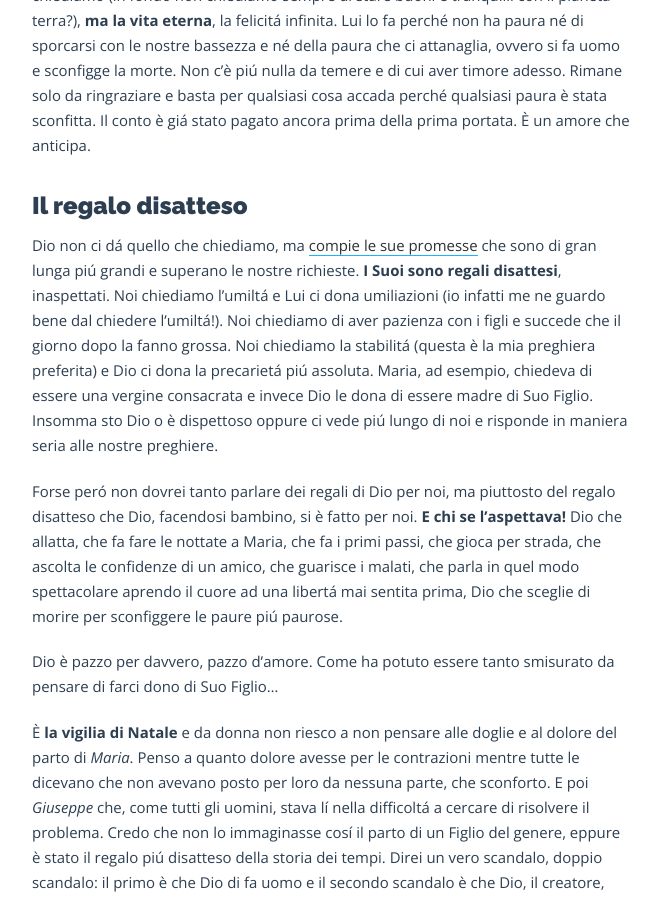
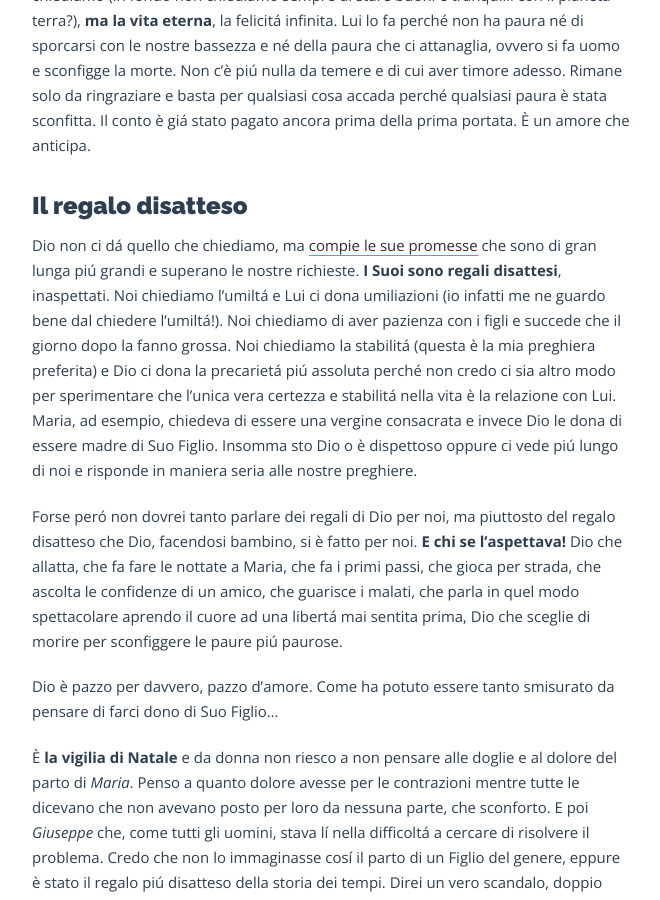
Before and after one commit to ruvido/5p2p, a Jekyll site: the page built from _posts/2020/2020-01-08-il-regalo-disatteso.md, in a window 1280 px wide and 900 px high, scrolled down 2467 px. Shown: the whole window, without its empty margins (308-968 px from the left). Built offline with Jekyll 4.4.1, drawn with Linux system fonts in a browser that asks for light colours.

Commit message:
Update from Forestry.io Alessandra Lucca updated _posts/2020/2020-01-08-il-regalo-disatteso.md

```diff
--- a/_posts/2020/2020-01-08-il-regalo-disatteso.md
+++ b/_posts/2020/2020-01-08-il-regalo-disatteso.md
@@ -23,7 +23,7 @@ Non so voi per cosa ringraziate Dio nella vostra vita, ma io ho iniziato a ringr
 
 ## Il regalo disatteso
 
-Dio non ci dá quello che chiediamo, ma [compie le sue promesse](https://5p2p.it/dio-compie-le-sue-promesse-su-di-te) che sono di gran lunga piú grandi e superano le nostre richieste. **I Suoi sono regali disattesi**, inaspettati. Noi chiediamo l'umiltá e Lui ci dona umiliazioni (io infatti me ne guardo bene dal chiedere l'umiltá!). Noi chiediamo di aver pazienza con i figli e succede che il giorno dopo la fanno grossa. Noi chiediamo la stabilitá (questa è la mia preghiera preferita) e Dio ci dona la precarietá piú assoluta. Maria, ad esempio, chiedeva di essere una vergine consacrata e invece Dio le dona di essere madre di Suo Figlio. Insomma sto Dio o è dispettoso oppure ci vede piú lungo di noi e risponde in maniera seria alle nostre preghiere.
+Dio non ci dá quello che chiediamo, ma [compie le sue promesse](https://5p2p.it/dio-compie-le-sue-promesse-su-di-te) che sono di gran lunga piú grandi e superano le nostre richieste. **I Suoi sono regali disattesi**, inaspettati. Noi chiediamo l'umiltá e Lui ci dona umiliazioni (io infatti me ne guardo bene dal chiedere l'umiltá!). Noi chiediamo di aver pazienza con i figli e succede che il giorno dopo la fanno grossa. Noi chiediamo la stabilitá (questa è la mia preghiera preferita) e Dio ci dona la precarietá piú assoluta perché non credo ci sia altro modo per sperimentare che l'unica vera certezza e stabilitá nella vita è la relazione con Lui. Maria, ad esempio, chiedeva di essere una vergine consacrata e invece Dio le dona di essere madre di Suo Figlio. Insomma sto Dio o è dispettoso oppure ci vede piú lungo di noi e risponde in maniera seria alle nostre preghiere.
 
 Forse peró non dovrei tanto parlare dei regali di Dio per noi, ma piuttosto del regalo disatteso che Dio, facendosi bambino, si è fatto per noi. **E chi se l'aspettava!** Dio che allatta, che fa fare le nottate a Maria, che fa i primi passi, che gioca per strada, che ascolta le confidenze di un amico, che guarisce i malati, che parla in quel modo spettacolare aprendo il cuore ad una libertá mai sentita prima, Dio che sceglie di morire per sconfiggere le paure piú paurose.
 
```
